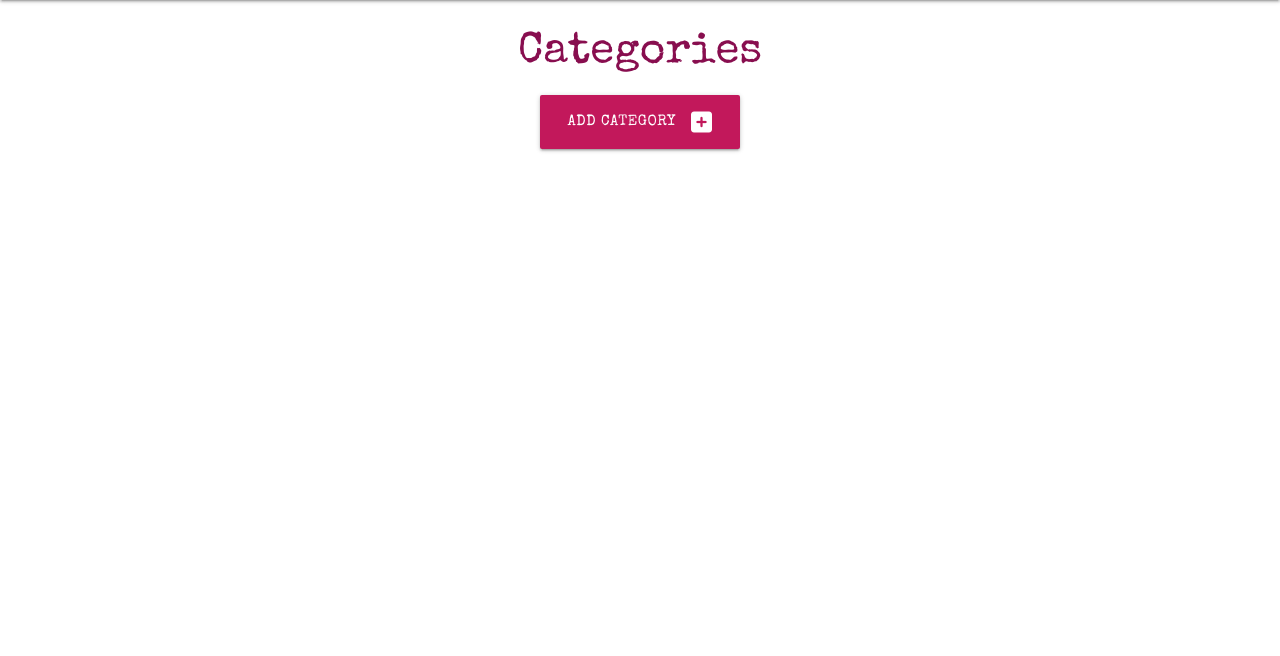
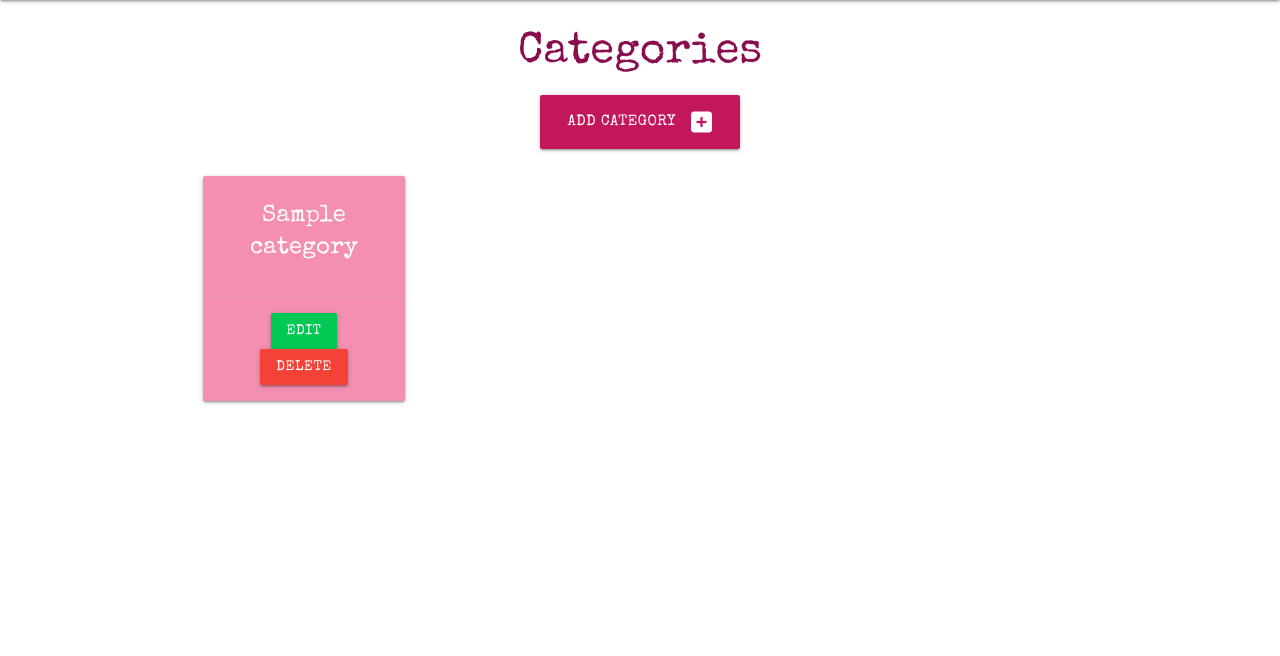
Before and after one commit to Georgina90-x/Project-3, a Flask app: page /body_categories in a window 1280 px wide. Shown: the part 64-720 px from the top of the page. Run offline with Flask 3, Linux system fonts and the light colour scheme; tables that the repository leaves empty hold one stand-in row (values such as "Sample post").

Commit message:
added function to create category cards and show them in category page

```diff
--- a/workouts/routes.py
+++ b/workouts/routes.py
@@ -10,7 +10,8 @@ def home():
 
 @app.route("/body_categories")
 def categories():
-    return render_template("body_categories.html")
+    categories = list(Category.query.order_by(Category.category_name).all())
+    return render_template("body_categories.html", categories=categories)
 
 
 @app.route("/add_body_category", methods=["GET", "POST"])
@@ -19,5 +20,5 @@ def add_body_category():
         category = Category(category_name=request.form.get("category_name"))
         db.session.add(category)
         db.session.commit()
-        return redirect(url_for("body_categories"))
+        return redirect(url_for("categories"))
     return render_template("add_body_category.html")
--- a/workouts/templates/body_categories.html
+++ b/workouts/templates/body_categories.html
@@ -11,4 +11,20 @@
     </div>
 </div>
 
+<div class="row">
+    {% for category in categories %}
+    <div class="col s12 m6 l3">
+      <div class="card pink lighten-3 center-align">
+        <div class="card-content white-text">
+          <span class="card-title">{{  category.category_name  }}</span>
+        </div>
+        <div class="card-action">
+          <a href="#" class="btn green accent-4">Edit</a>
+          <a href="#" class="btn red">Delete</a>
+        </div>
+      </div>
+    </div>
+    {% endfor %}
+  </div>
+
 {% endblock %}
```
